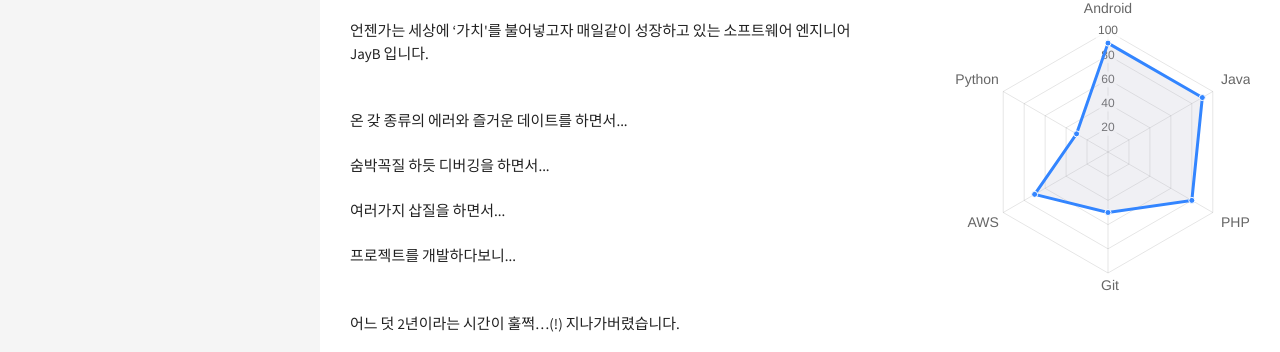
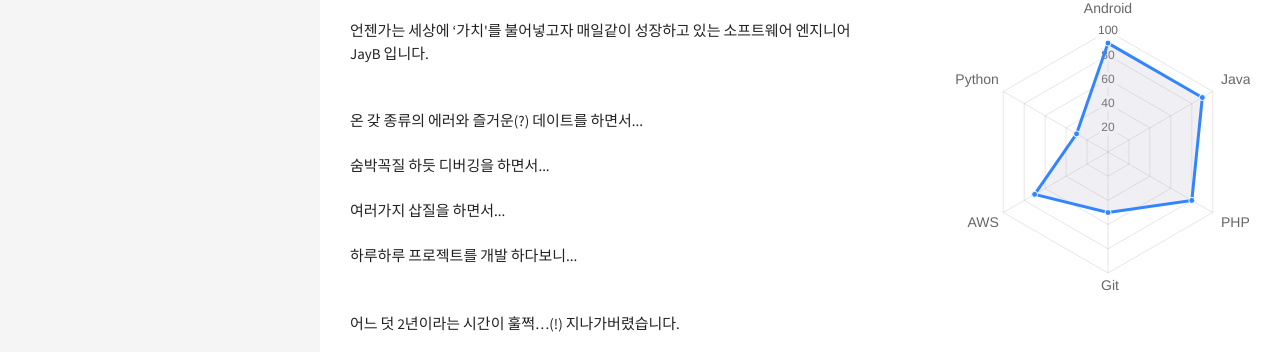
Before and after one commit to renyuanz/leonids, a Jekyll site: the page built from resume.html, in a window 1280 px wide. Shown: the part 238-590 px from the top of the page. Built offline with Jekyll 4.4.1, drawn with Linux system fonts in a browser that asks for light colours; nearby versions of some CDN libraries.

Commit message:
Updated
Updated

```diff
--- a/_includes/sections/about.html
+++ b/_includes/sections/about.html
@@ -5,10 +5,10 @@
 
     언젠가는 세상에 ‘가치'를 불어넣고자 매일같이 성장하고 있는 소프트웨어 엔지니어 JayB 입니다.<br/><br/><br/>
 
-    온 갖 종류의 에러와 즐거운 데이트를 하면서...<br/><br/>
+    온 갖 종류의 에러와 즐거운(?) 데이트를 하면서...<br/><br/>
     숨박꼭질 하듯 디버깅을 하면서...<br/><br/>
     여러가지 삽질을 하면서...<br/><br/>
-    프로젝트를 개발하다보니...<br/><br/><br/>
+    하루하루 프로젝트를 개발 하다보니...<br/><br/><br/>
 
     어느 덧 2년이라는 시간이 훌쩍…(!) 지나가버렸습니다.<br/><br/><br/>
 
```
